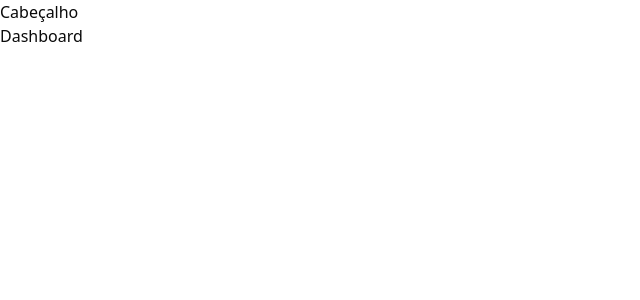
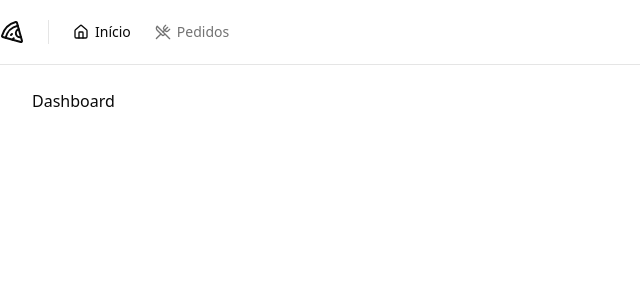
Before and after one commit to lucasnoman/04-pizza-shop, a React (Vite) app: page / in a window 1280 px wide. Shown: the top 300 px of the page, without its empty margins (0-640 px from the left). Built offline with nearby package versions, Linux system fonts and the light colour scheme.

Commit message:
style: creates header

```diff
--- a/package.json
+++ b/package.json
@@ -12,6 +12,7 @@
   "dependencies": {
     "@hookform/resolvers": "^3.9.0",
     "@radix-ui/react-label": "^2.1.0",
+    "@radix-ui/react-separator": "^1.1.0",
     "@radix-ui/react-slot": "^1.1.0",
     "class-variance-authority": "^0.7.0",
     "clsx": "^2.1.1",
--- /dev/null
+++ b/src/components/Header.tsx
@@ -0,0 +1,27 @@
+import { Home, Pizza, UtensilsCrossed } from 'lucide-react'
+
+import { NavLink } from './NavLink'
+import { Separator } from './ui/separator'
+
+export function Header() {
+  return (
+    <div className="border-b">
+      <div className="flex h-16 items-center gap-6">
+        <Pizza size={24} />
+
+        <Separator className="h-6" orientation="vertical" />
+
+        <nav className="flex items-center space-x-4 lg:space-x-6">
+          <NavLink to="/">
+            <Home size={16} />
+            Início
+          </NavLink>
+          <NavLink to="/orders">
+            <UtensilsCrossed size={16} />
+            Pedidos
+          </NavLink>
+        </nav>
+      </div>
+    </div>
+  )
+}
--- /dev/null
+++ b/src/components/NavLink.tsx
@@ -0,0 +1,15 @@
+import { Link, LinkProps, useLocation } from 'react-router-dom'
+
+export type NavLinkProps = LinkProps
+
+export function NavLink(props: NavLinkProps) {
+  const { pathname } = useLocation()
+
+  return (
+    <Link
+      data-current={pathname === props.to}
+      className="flex items-center gap-1.5 text-sm font-medium text-muted-foreground hover:text-foreground data-[current=true]:text-foreground"
+      {...props}
+    />
+  )
+}
--- /dev/null
+++ b/src/components/ui/separator.tsx
@@ -0,0 +1,29 @@
+import * as SeparatorPrimitive from '@radix-ui/react-separator'
+import * as React from 'react'
+
+import { cn } from '@/lib/utils'
+
+const Separator = React.forwardRef<
+  React.ElementRef<typeof SeparatorPrimitive.Root>,
+  React.ComponentPropsWithoutRef<typeof SeparatorPrimitive.Root>
+>(
+  (
+    { className, orientation = 'horizontal', decorative = true, ...props },
+    ref,
+  ) => (
+    <SeparatorPrimitive.Root
+      ref={ref}
+      decorative={decorative}
+      orientation={orientation}
+      className={cn(
+        'shrink-0 bg-border',
+        orientation === 'horizontal' ? 'h-[1px] w-full' : 'h-full w-[1px]',
+        className,
+      )}
+      {...props}
+    />
+  ),
+)
+Separator.displayName = SeparatorPrimitive.Root.displayName
+
+export { Separator }
--- a/src/pages/_layouts/app.tsx
+++ b/src/pages/_layouts/app.tsx
@@ -1,11 +1,13 @@
 import { Outlet } from 'react-router-dom'
+
+import { Header } from '@/components/Header'
 
 export function AppLayout() {
   return (
-    <div>
-      <h1>Cabeçalho</h1>
+    <div className="flex min-h-screen flex-col antialiased">
+      <Header />
 
-      <div>
+      <div className="flex flex-1 flex-col gap-4 p-8 pt-6">
         <Outlet />
       </div>
     </div>
--- a/src/pages/_layouts/auth.tsx
+++ b/src/pages/_layouts/auth.tsx
@@ -3,7 +3,7 @@
 
 export function AuthLayout() {
   return (
-    <div className="grid min-h-screen grid-cols-2">
+    <div className="grid min-h-screen grid-cols-2 antialiased">
       <div className="flex h-full flex-col justify-between border-r border-foreground/5 bg-muted p-10 text-muted-foreground">
         <header className="flex items-center gap-3 text-lg font-medium text-foreground">
           <Pizza size={20} />
--- a/src/pages/auth/SignUp.tsx
+++ b/src/pages/auth/SignUp.tsx
@@ -28,9 +28,9 @@
   } = useForm<SignUpForm>()
 
   async function handleSignUp(data: SignUpForm) {
+    console.log(data)
+
     try {
-      console.log(data)
-
       await new Promise((resolve) => setTimeout(resolve, 2000))
 
       toast.success('Restaurante cadastrado com sucesso!', {
```
Also changed, not shown: 1 other file (tests, documents, lock files or other folders).
